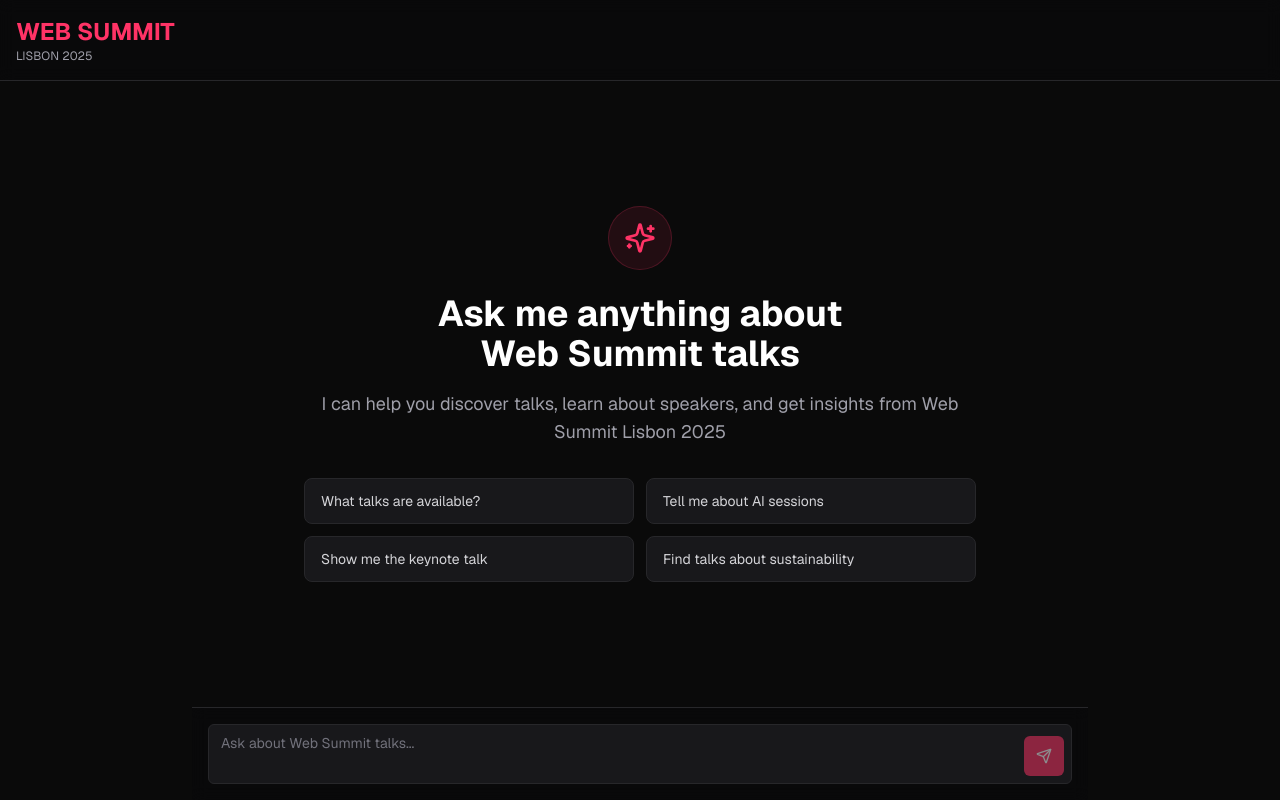
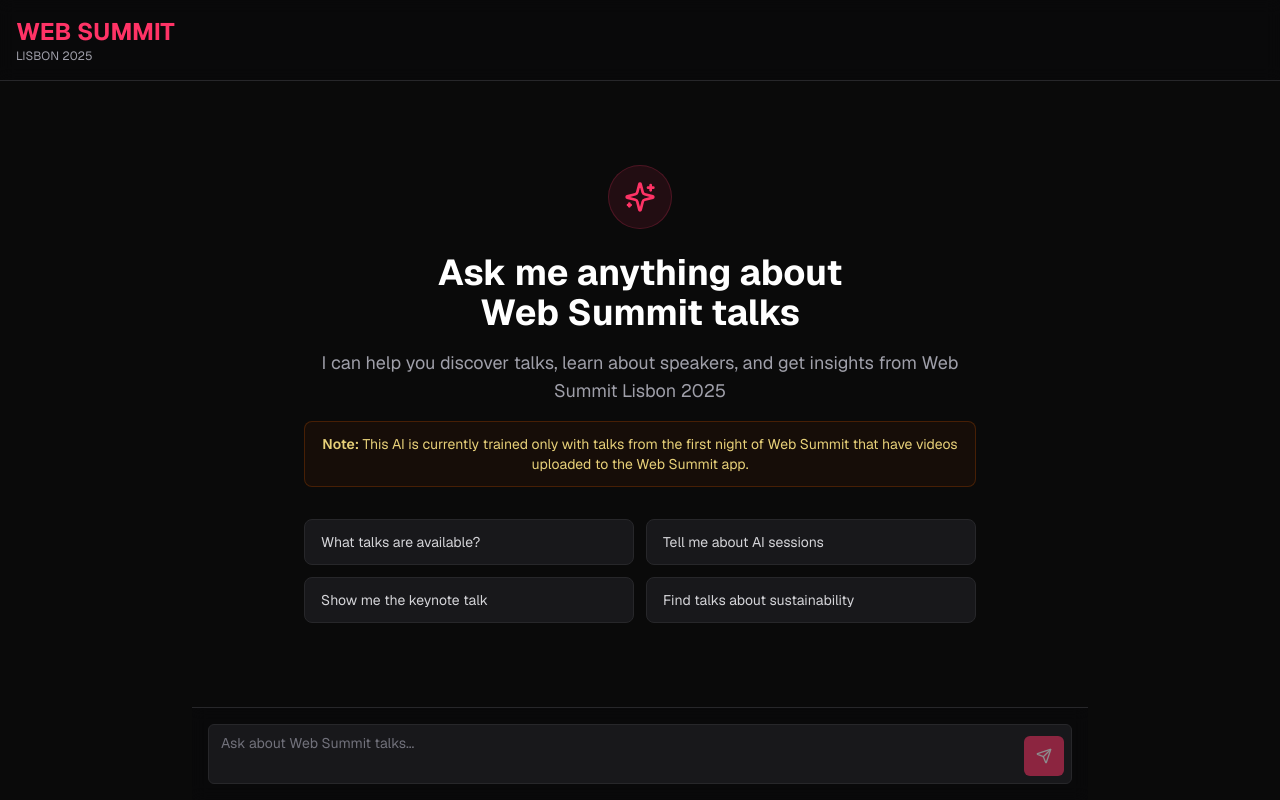
Before and after one commit to K-B-Consultancy/v0-web-summit-lisbon-ai, a Next.js app: page / in a window 1280 px wide. Built offline with nearby package versions, Linux system fonts and the light colour scheme.

Commit message:
Add disclaimer about AI training scope
Co-authored-by: tomgreef <33311803+tomgreef@users.noreply.github.com>

```diff
--- a/components/chat-interface-home.tsx
+++ b/components/chat-interface-home.tsx
@@ -185,10 +185,15 @@ export function ChatInterface() {
             <h1 className="text-3xl md:text-4xl font-bold text-white mb-4 text-balance">
               Ask me anything about Web Summit talks
             </h1>
-            <p className="text-zinc-400 text-lg mb-8">
+            <p className="text-zinc-400 text-lg mb-4">
               I can help you discover talks, learn about speakers, and get
               insights from Web Summit Lisbon 2025
             </p>
+            <div className="mb-8 px-4 py-3 bg-amber-950/20 border border-amber-700/30 rounded-lg">
+              <p className="text-amber-200/90 text-sm">
+                <span className="font-semibold">Note:</span> This AI is currently trained only with talks from the first night of Web Summit that have videos uploaded to the Web Summit app.
+              </p>
+            </div>
             <div className="grid gap-3 sm:grid-cols-2 text-left">
               {[
                 "What talks are available?",
@@ -291,6 +296,13 @@ export function ChatInterface() {
       {/* Input Form */}
       <div className="border-t border-zinc-800 bg-zinc-950/50 backdrop-blur-sm p-4">
         <form onSubmit={handleSubmit} className="max-w-4xl mx-auto">
+          {messages.length > 0 && (
+            <div className="mb-3 px-3 py-2 bg-amber-950/20 border border-amber-700/30 rounded-md">
+              <p className="text-amber-200/90 text-xs">
+                <span className="font-semibold">Note:</span> This AI is currently trained only with talks from the first night of Web Summit that have videos uploaded to the Web Summit app.
+              </p>
+            </div>
+          )}
           <div className="relative flex items-end gap-2">
             <Textarea
               value={input}
```
